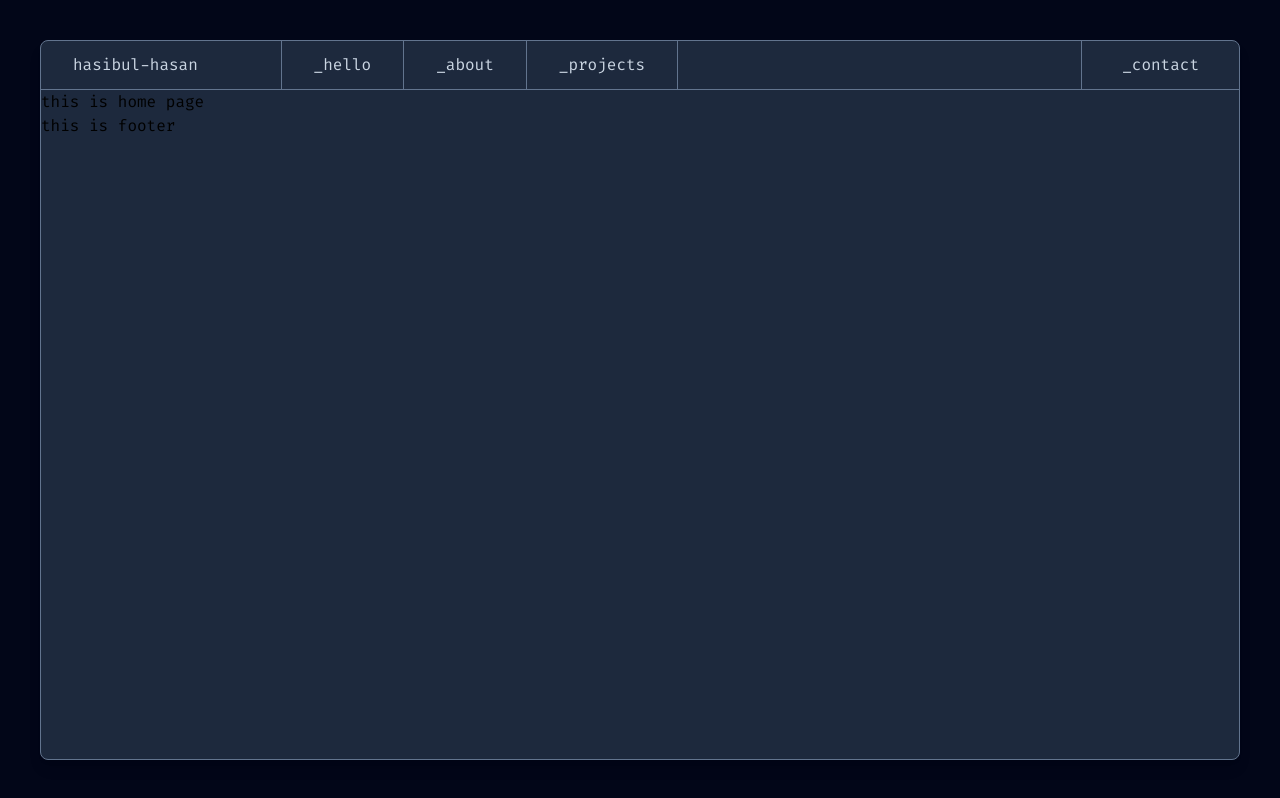
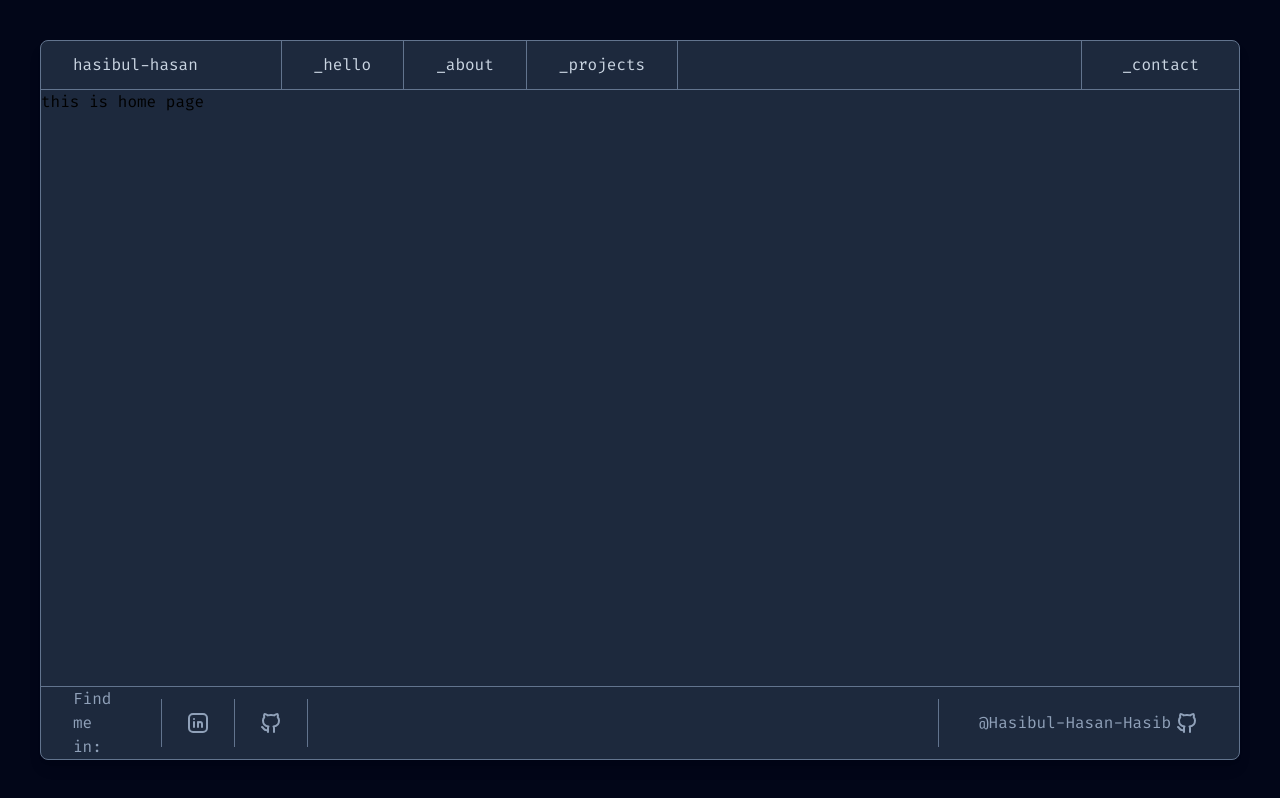
Before and after one commit to Hasibul-Hasan-Hasib/portfolio-v2, a React (Vite) app: page / in a window 1280 px wide. Built offline with nearby package versions, Linux system fonts and the light colour scheme; a web font is replaced by a local one.

Commit message:
feat: add Tabler icons, update Footer component with navigation links, and enhance Layout structure

```diff
--- a/package.json
+++ b/package.json
@@ -10,12 +10,12 @@
     "preview": "vite preview"
   },
   "dependencies": {
+    "@tabler/icons-react": "^3.34.1",
     "@tailwindcss/vite": "^4.1.11",
     "react": "^19.1.1",
     "react-dom": "^19.1.1",
     "react-router": "^6.30.1",
     "react-router-dom": "^6.30.1",
-    "remixicon": "^4.6.0",
     "tailwindcss": "^4.1.11"
   },
   "devDependencies": {
--- a/src/components/Footer.jsx
+++ b/src/components/Footer.jsx
@@ -1,10 +1,23 @@
+import { IconBrandGithub, IconBrandLinkedin } from "@tabler/icons-react";
+import { NavLink } from "react-router-dom";
 
 const Footer = () => {
     return (
-        <div>
-            this is footer
-        </div>
-    );
-};
+        <footer className="overflow-hidden mt-auto grid grid-cols-10 items-center text-slate-400 border-t border-slate-500">
+            <span className="px-7 col-span-1">Find me in:</span>
+            <nav className="col-span-9 flex items-center">
+                <NavLink className="px-6 py-4 border-l border-slate-500" to="/">
+                    <IconBrandLinkedin size={24} />
+                </NavLink>
+                <NavLink className="px-6 py-4 border-x border-slate-500" to="/about">
+                    <IconBrandGithub size={24} />
+                </NavLink>
+                <NavLink className="flex ml-auto px-8 py-4 border-l border-slate-500" to="/contact">
+                    @Hasibul-Hasan-Hasib <IconBrandGithub className="ml-2" size={24} />
+                </NavLink>
+            </nav>
+        </footer>
+    )
+}
 
-export default Footer;
+export default Footer
--- a/src/layout/Layout.jsx
+++ b/src/layout/Layout.jsx
@@ -5,9 +5,9 @@ import Footer from '../components/Footer'
 const Layout = () => {
     return (
         <div className='p-8 bg-slate-950'>
-            <div className='rounded-lg bg-slate-800 shadow-lg min-h-[calc(100vh-5rem)] border-1 border-slate-500'>
+            <div className='flex flex-col rounded-lg bg-slate-800 shadow-lg min-h-[calc(100vh-5rem)] border-1 border-slate-500'>
                 <Header />
-                <main>
+                <main className='flex-1'>
                     <Outlet />
                 </main>
                 <Footer />
```
Also changed, not shown: 1 other file (tests, documents, lock files or other folders).
